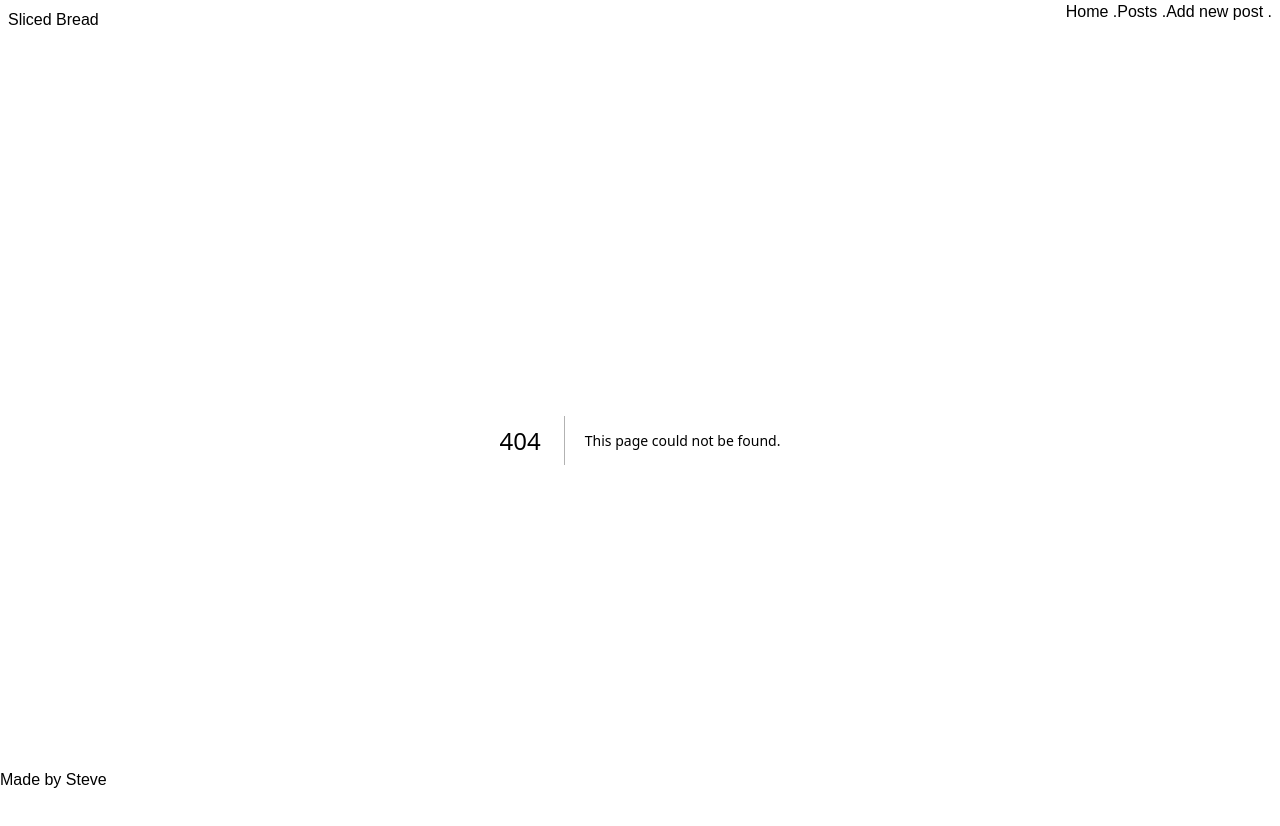
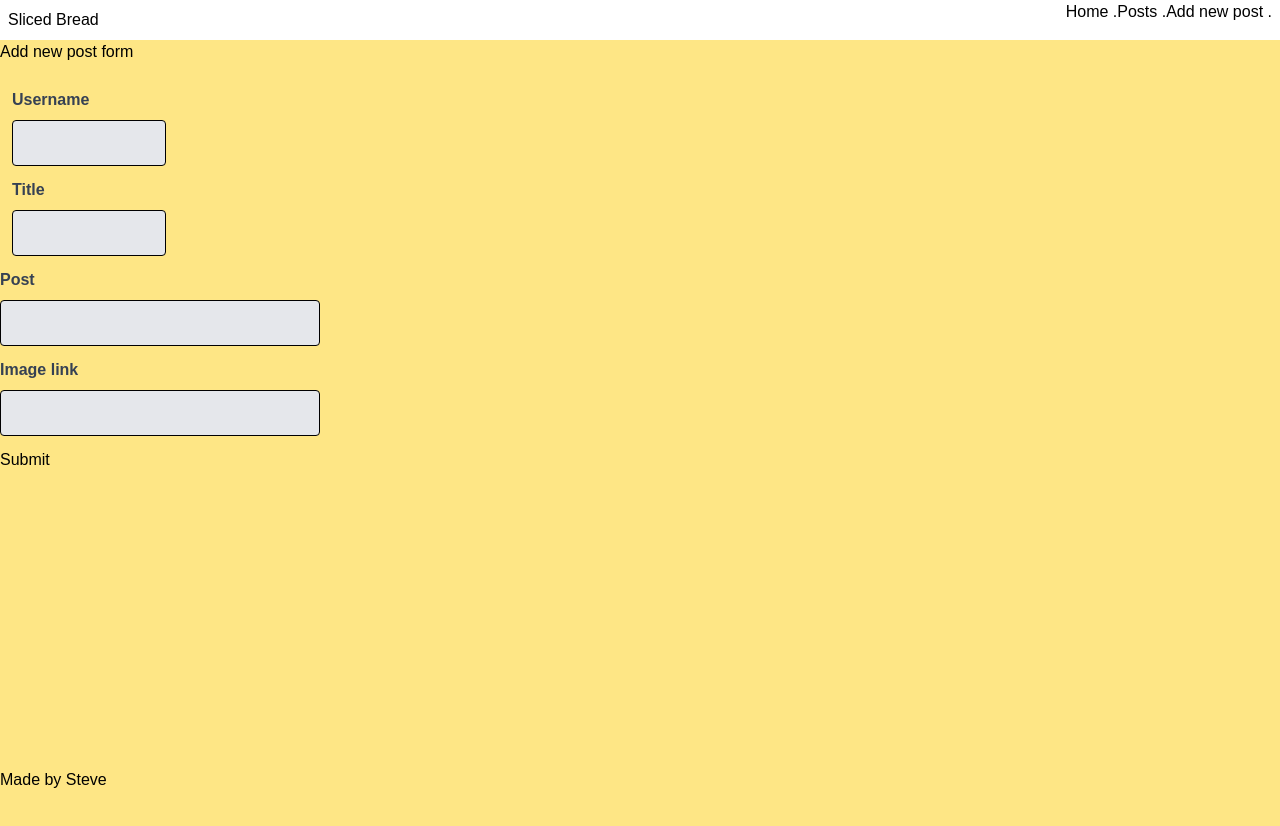
Before and after one commit to MrSteveW/techedweek8assignment, a Next.js app: page /add-post in a window 1280 px wide. Before the commit this address had no page. Shown: the top 826 px of the page. Built offline with nearby package versions, Linux system fonts and the light colour scheme.

Commit message:
feat: fetch comments

```diff
--- a/next.config.mjs
+++ b/next.config.mjs
@@ -1,6 +1,13 @@
 /** @type {import('next').NextConfig} */
 const nextConfig = {
-  /* config options here */
+  images: {
+    remotePatterns: [
+      {
+        protocol: "https",
+        hostname: "**",
+      },
+    ],
+  },
 };
 
 export default nextConfig;
--- /dev/null
+++ b/src/app/add-post/page.js
@@ -0,0 +1,76 @@
+import { redirect } from "next/navigation";
+import { revalidatePath } from "next/cache";
+import { db } from "@/utils/utilities";
+
+export default function AddPost() {
+  async function handleSubmit(formData) {
+    "use server";
+
+    const { username, title, content, img } = Object.fromEntries(formData);
+
+    const newPost = db.query(
+      `INSERT INTO posts (username, title, content, img) VALUES ($1, $2, $3, $4)`,
+      [username, title, content, img]
+    );
+    revalidatePath("/posts");
+    redirect("/posts");
+  }
+
+  return (
+    <div className="h-screen bg-amber-200">
+      <div>Add new post form</div>
+      <div class="flex flex-wrap -mx-3 mb-6"></div>
+      <form action={handleSubmit}>
+        <div className="w-full md:w-1/2 px-3 mb-6 md:mb-0">
+          {/* USERNAME */}
+          <label
+            className="block text-gray-700 text-bg font-bold mb-2"
+            for="username"
+          >
+            Username
+          </label>
+          <input
+            className="appearance-none block w-1/4 bg-gray-200 text-gray-700 border border-black rounded py-3 px-4 mb-3 leading-tight focus:outline-none focus:bg-white"
+            name="username"
+            id="username"
+            type="text"
+            required
+          />
+          {/* TITLE */}
+          <label class="block text-gray-700 text-bg font-bold mb-2" for="title">
+            Title
+          </label>
+          <input
+            className="appearance-none block w-1/4 bg-gray-200 text-gray-700 border border-black rounded py-3 px-4 mb-3 leading-tight focus:outline-none focus:bg-white"
+            name="title"
+            id="title"
+            type="text"
+            required
+          />
+        </div>
+        {/* CONTENT */}
+        <label class="block text-gray-700 text-bg font-bold mb-2" for="content">
+          Post
+        </label>
+        <input
+          className=" block w-1/4 bg-gray-200 text-gray-700 border border-black rounded py-3 px-4 mb-3 leading-tight focus:outline-none focus:bg-white"
+          name="content"
+          id="content"
+          type="text"
+          required
+        />
+        {/* IMG */}
+        <label class="block text-gray-700 text-bg font-bold mb-2" for="img">
+          Image link
+        </label>
+        <input
+          className="block w-1/4 bg-gray-200 text-gray-700 border border-black rounded py-3 px-4 mb-3 leading-tight focus:outline-none focus:bg-white"
+          name="img"
+          id="img"
+          type="text"
+        />
+        <button type="submit">Submit</button>
+      </form>
+    </div>
+  );
+}
--- a/src/app/layout.js
+++ b/src/app/layout.js
@@ -28,7 +28,7 @@ export default function RootLayout({ children }) {
           <nav className="mr-2">
             <Link href="/">Home .</Link>
             <Link href="/posts">Posts .</Link>
-            <Link href="/posts">Add new post .</Link>
+            <Link href="/add-post">Add new post .</Link>
           </nav>
         </div>
         {children}
--- a/src/app/posts/[id]/page.js
+++ b/src/app/posts/[id]/page.js
@@ -1,4 +1,8 @@
+// INDIVIDUAL POST PAGE
 import { db } from "@/utils/utilities";
+import Image from "next/image";
+import AddComment from "@/components/AddComment";
+import Comments from "@/components/Comments";
 
 export default async function IndividualPost({ params }) {
   const objectParams = await params;
@@ -8,9 +12,21 @@ export default async function IndividualPost({ params }) {
   ).rows[0];
 
   return (
-    <div>
-      <h2>This is an individual post with the ID of {objectParams.id}</h2>
-      <h2>{post.title}</h2>
+    <div className="h-screen bg-blue-300 justify-items-center">
+      <div className="bg-amber-200 flex flex-row w-1/2 p-4 mb-4">
+        {post.img ? (
+          <div className="h-30 w-20 relative m-1">
+            <Image src={post.img} alt="" fill={true} />
+          </div>
+        ) : null}
+        <div className="m-2">
+          <h2>{post.title}</h2>
+          <h2>By {post.username}</h2>
+          <h2>{post.content}</h2>
+        </div>
+      </div>
+      <AddComment />
+      <Comments id={post.id} />
     </div>
   );
 }
--- /dev/null
+++ b/src/components/AddComment.jsx
@@ -0,0 +1,7 @@
+export default function AddComment() {
+  return (
+    <div>
+      <div>Add comment form!</div>
+    </div>
+  );
+}
--- /dev/null
+++ b/src/components/Comments.jsx
@@ -0,0 +1,22 @@
+import { db } from "@/utils/utilities";
+
+export default async function Comments({ id }) {
+  const comments = (
+    await db.query(`SELECT * FROM comments WHERE post_id = ${id}`)
+  ).rows;
+  return (
+    <div>
+      <div>
+        <div className="">
+          {comments.map((comment) => (
+            <div key={comment.id} className="bg-green-300 p-4 mb-4">
+              <p>{comment.username}</p>
+              {/* <p>Posted on {comment.created_at}</p> */}
+              <p>{comment.content}</p>
+            </div>
+          ))}
+        </div>
+      </div>
+    </div>
+  );
+}
```
